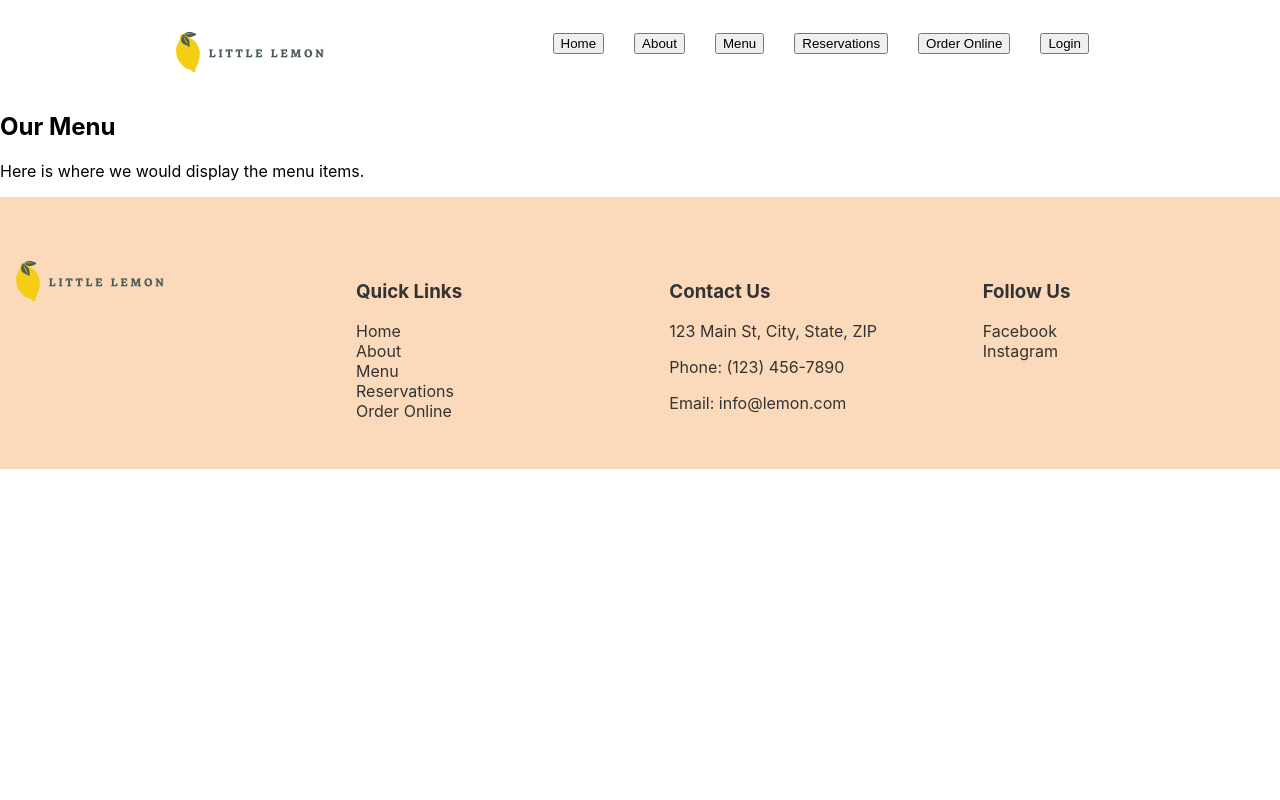
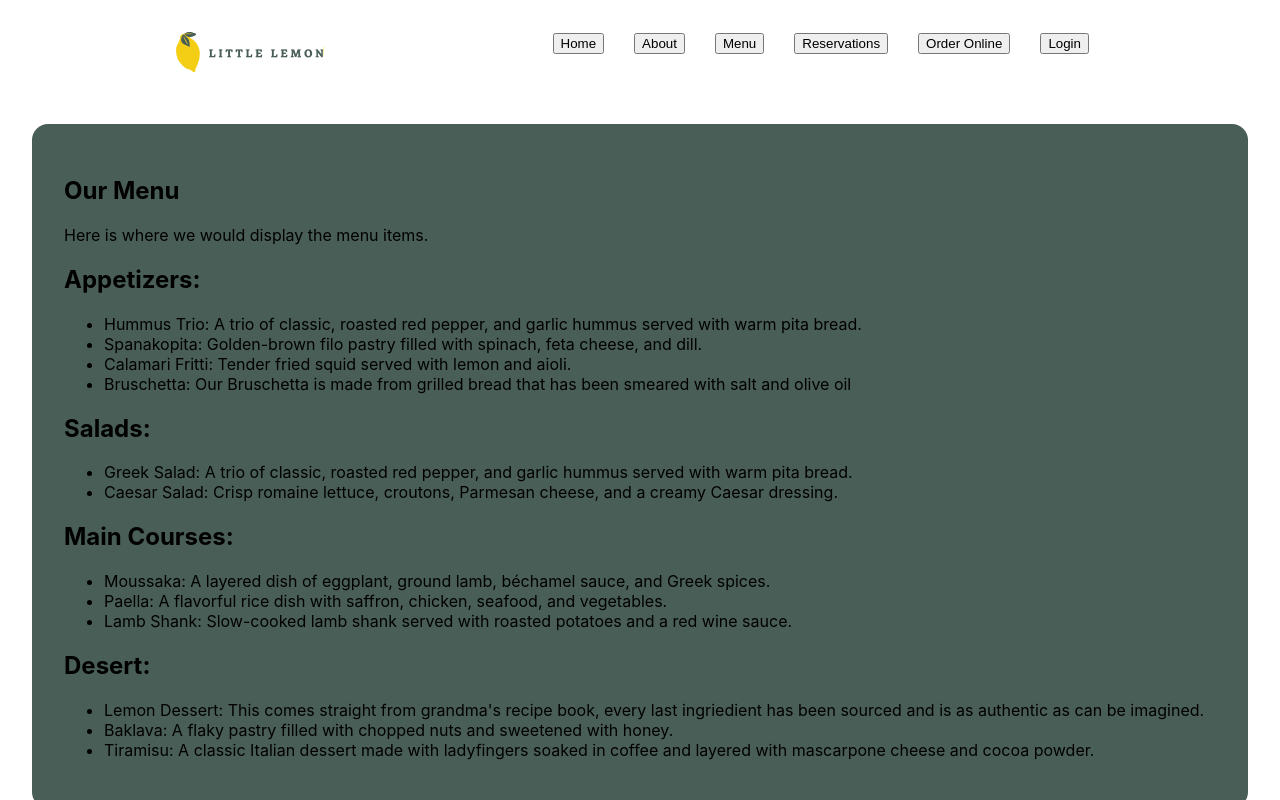
Before and after one commit to Mikke777/mock-restaurant, a React (Create React App) app: page / in a window 1280 px wide. Both pictures are taken after a click on the button "Menu". Shown: the top 800 px of the page. Built offline with nearby package versions, Linux system fonts and the light colour scheme.

Commit message:
Menu Section

```diff
--- a/src/components/Menu.css
+++ b/src/components/Menu.css
@@ -0,0 +1,6 @@
+.menu-section {
+  background-color: var(--primary-color);
+  padding: 2rem;
+  margin: 2rem;
+  border-radius: 16px;
+}
--- a/src/components/Menu.js
+++ b/src/components/Menu.js
@@ -1,5 +1,6 @@
 // src/components/Menu.js
 import React from 'react';
+import './Menu.css';
 
 const Menu = () => {
   return (
@@ -7,6 +8,38 @@ const Menu = () => {
       <h1>Our Menu</h1>
       <p>Here is where we would display the menu items.</p>
       {/* Add your menu items here */}
+      <div>
+        <h2>Appetizers:</h2>
+        <ul>
+          <li>Hummus Trio: A trio of classic, roasted red pepper, and garlic hummus served with warm pita bread.</li>
+          <li>Spanakopita: Golden-brown filo pastry filled with spinach, feta cheese, and dill.</li>
+          <li>Calamari Fritti: Tender fried squid served with lemon and aioli.</li>
+          <li>Bruschetta: Our Bruschetta is made from grilled bread that has been smeared with salt and olive oil</li>
+        </ul>
+      </div>
+      <div>
+        <h2>Salads:</h2>
+        <ul>
+          <li>Greek Salad: A trio of classic, roasted red pepper, and garlic hummus served with warm pita bread.</li>
+          <li>Caesar Salad: Crisp romaine lettuce, croutons, Parmesan cheese, and a creamy Caesar dressing.</li>
+        </ul>
+      </div>
+      <div>
+        <h2>Main Courses:</h2>
+        <ul>
+          <li>Moussaka: A layered dish of eggplant, ground lamb, béchamel sauce, and Greek spices.</li>
+          <li>Paella: A flavorful rice dish with saffron, chicken, seafood, and vegetables.</li>
+          <li>Lamb Shank: Slow-cooked lamb shank served with roasted potatoes and a red wine sauce.</li>
+        </ul>
+      </div>
+      <div>
+        <h2>Desert:</h2>
+        <ul>
+          <li>Lemon Dessert: This comes straight from grandma's recipe book, every last ingriedient has been sourced and is as authentic as can be imagined.</li>
+          <li>Baklava: A flaky pastry filled with chopped nuts and sweetened with honey.</li>
+          <li>Tiramisu: A classic Italian dessert made with ladyfingers soaked in coffee and layered with mascarpone cheese and cocoa powder.</li>
+        </ul>
+      </div>
     </section>
   );
 };
```
